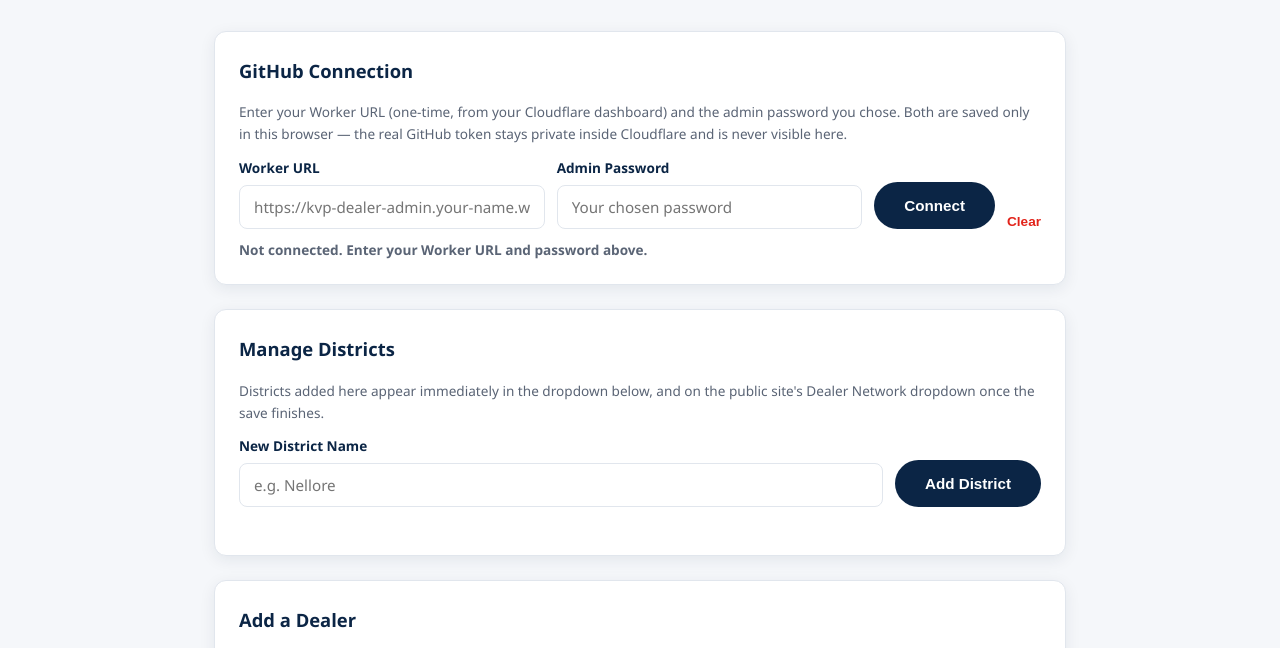
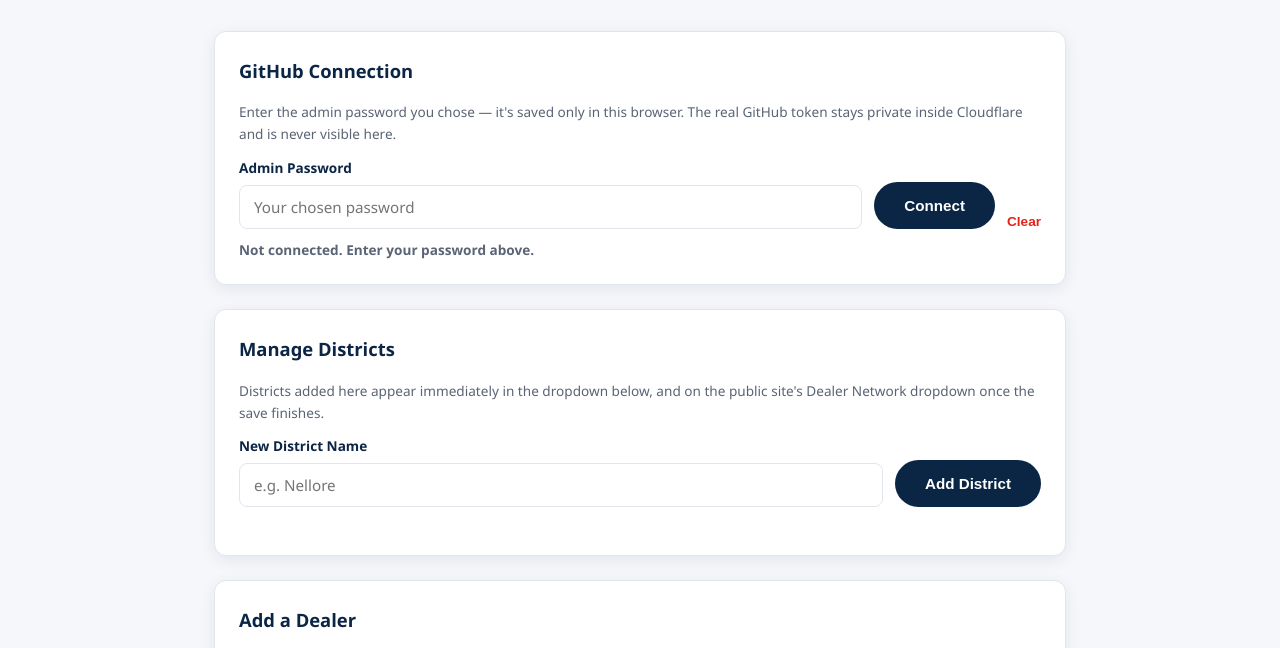
Before and after one commit to VaishnaviJilla11/kvpcontrols, a plain HTML site: page admin.html in a window 1280 px wide. Both pictures are taken after a click on the button "Connect". Shown: the part 100-748 px from the top of the page. Drawn offline with Linux system fonts and the light colour scheme.

Commit message:
Hardcode Worker URL in admin.js so only a password is needed to connect

```diff
--- a/admin.html
+++ b/admin.html
@@ -24,15 +24,10 @@
   <section class="admin-card" id="connectionCard">
     <h2>GitHub Connection</h2>
     <p class="admin-hint">
-      Enter your Worker URL (one-time, from your Cloudflare dashboard) and the admin password you
-      chose. Both are saved only in this browser &mdash; the real GitHub token stays private inside
-      Cloudflare and is never visible here.
+      Enter the admin password you chose &mdash; it's saved only in this browser. The real GitHub
+      token stays private inside Cloudflare and is never visible here.
     </p>
     <div class="admin-form admin-form-inline">
-      <label class="admin-form-grow">
-        Worker URL
-        <input type="text" id="fWorkerUrl" placeholder="https://kvp-dealer-admin.your-name.workers.dev" autocomplete="off" />
-      </label>
       <label class="admin-form-grow">
         Admin Password
         <input type="password" id="fPassword" placeholder="Your chosen password" autocomplete="off" />
--- a/js/admin.js
+++ b/js/admin.js
@@ -5,10 +5,9 @@
 (function () {
   "use strict";
 
-  const WORKER_URL_KEY = "kvp-admin-worker-url";
+  const WORKER_URL = "https://kvp-dealer-admin.jillavaishnavi.workers.dev";
   const PASSWORD_KEY = "kvp-admin-worker-password";
 
-  const workerUrlInput = document.getElementById("fWorkerUrl");
   const passwordInput = document.getElementById("fPassword");
   const saveTokenBtn = document.getElementById("saveTokenBtn");
   const clearTokenBtn = document.getElementById("clearTokenBtn");
@@ -61,14 +60,11 @@
     setStatus(saveStatus, "", "");
   });
 
-  function getCreds() {
+  function getPassword() {
     try {
-      return {
-        workerUrl: localStorage.getItem(WORKER_URL_KEY) || "",
-        password: localStorage.getItem(PASSWORD_KEY) || "",
-      };
+      return localStorage.getItem(PASSWORD_KEY) || "";
     } catch (e) {
-      return { workerUrl: "", password: "" };
+      return "";
     }
   }
 
@@ -84,11 +80,11 @@
   }
 
   async function callWorker(action, extra) {
-    const { workerUrl, password } = getCreds();
-    if (!workerUrl || !password) {
-      throw new Error("Connect with your Worker URL and password first (top of page).");
+    const password = getPassword();
+    if (!password) {
+      throw new Error("Connect with your password first (top of page).");
     }
-    const res = await fetch(workerUrl, {
+    const res = await fetch(WORKER_URL, {
       method: "POST",
       headers: { "Content-Type": "application/json" },
       body: JSON.stringify(Object.assign({ password: password, action: action }, extra || {})),
@@ -150,9 +146,9 @@
   }
 
   async function loadFromWorker() {
-    const { workerUrl, password } = getCreds();
-    if (!workerUrl || !password) {
-      setStatus(connectionStatus, "Not connected. Enter your Worker URL and password above.", "neutral");
+    const password = getPassword();
+    if (!password) {
+      setStatus(connectionStatus, "Not connected. Enter your password above.", "neutral");
       return;
     }
     setStatus(connectionStatus, "Loading dealers...", "neutral");
@@ -178,11 +174,9 @@
   }
 
   saveTokenBtn.addEventListener("click", function () {
-    const url = workerUrlInput.value.trim().replace(/\/$/, "");
     const pwd = passwordInput.value;
-    if (!url || !pwd) return;
+    if (!pwd) return;
     try {
-      localStorage.setItem(WORKER_URL_KEY, url);
       localStorage.setItem(PASSWORD_KEY, pwd);
     } catch (e) {
       // ignore
@@ -193,7 +187,6 @@
 
   clearTokenBtn.addEventListener("click", function () {
     try {
-      localStorage.removeItem(WORKER_URL_KEY);
       localStorage.removeItem(PASSWORD_KEY);
     } catch (e) {
       // ignore
```
Also changed, not shown: 1 other file.
